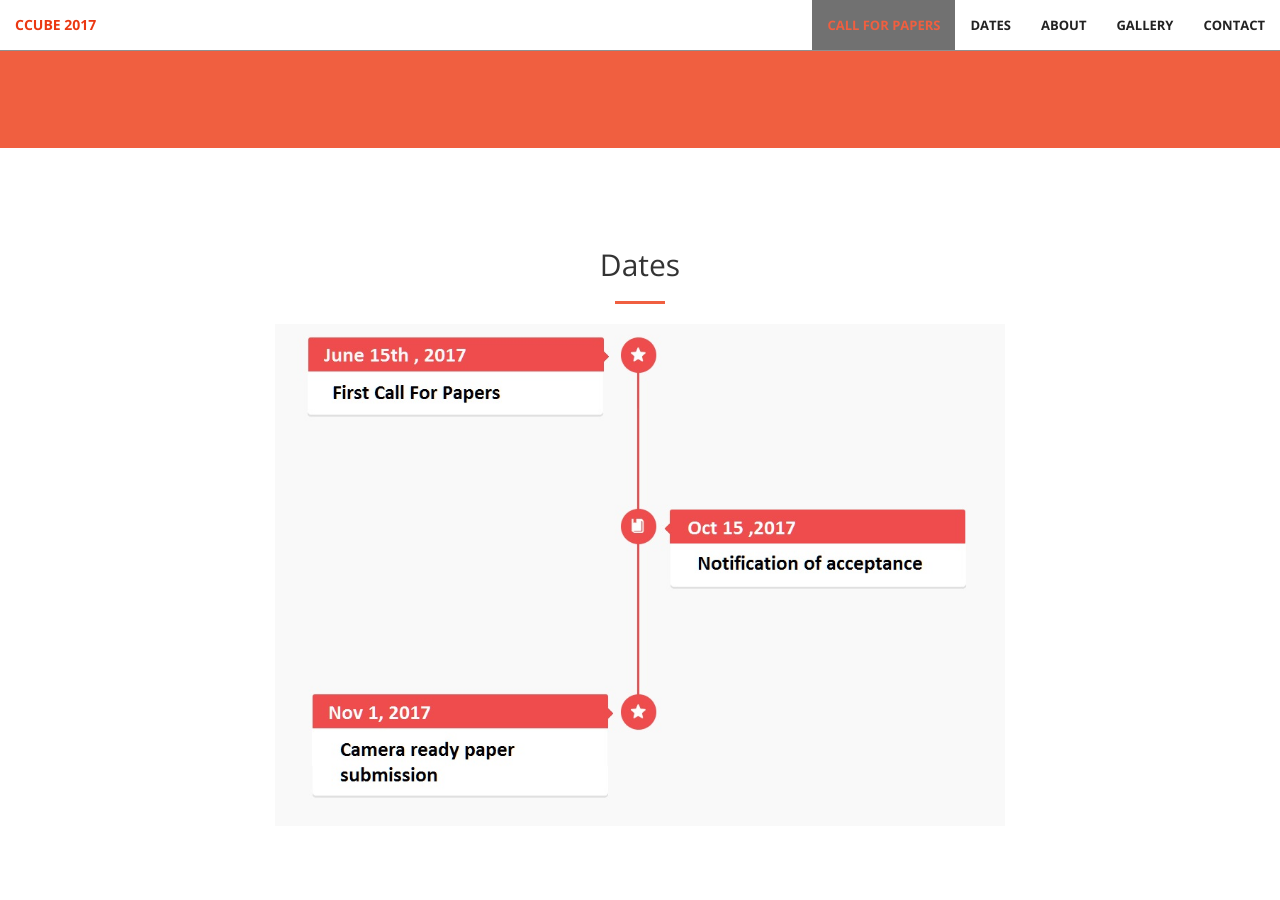
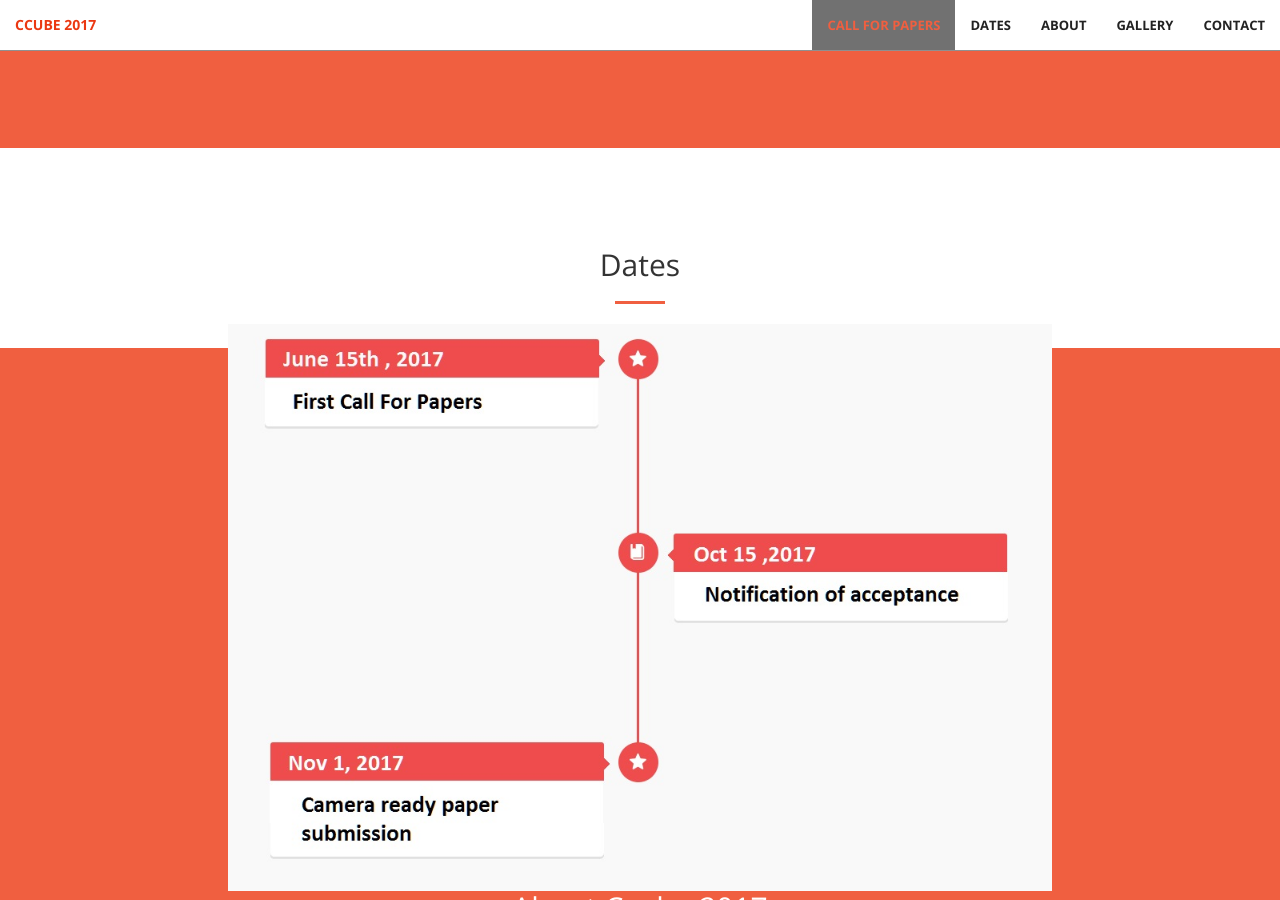
Before and after one commit to YoguBellad/ccube2017, a Jekyll site: the page built from index.html, in a window 1280 px wide and 900 px high, scrolled down 1122 px. Built offline with Jekyll 4.4.1, drawn with Linux system fonts in a browser that asks for light colours.

Commit message:
dates3 sixze

```diff
--- a/_includes/dates.html
+++ b/_includes/dates.html
@@ -1,13 +1,9 @@
 <meta name="viewport" content="width=device-width, initial-scale=1">
 
 <section id="dates">
-      <div class="container text-center">
-          <div class="call-to-action">
               <div class="col-lg-8 col-lg-offset-2 text-center">
                 <h2 class="section-heading">Dates</h2>
                 <hr class="primary">
              <img src="img/TimeLine2.jpg" style="width:100%">
-            </div>
-          </div>
       </div>
 </section>
```
